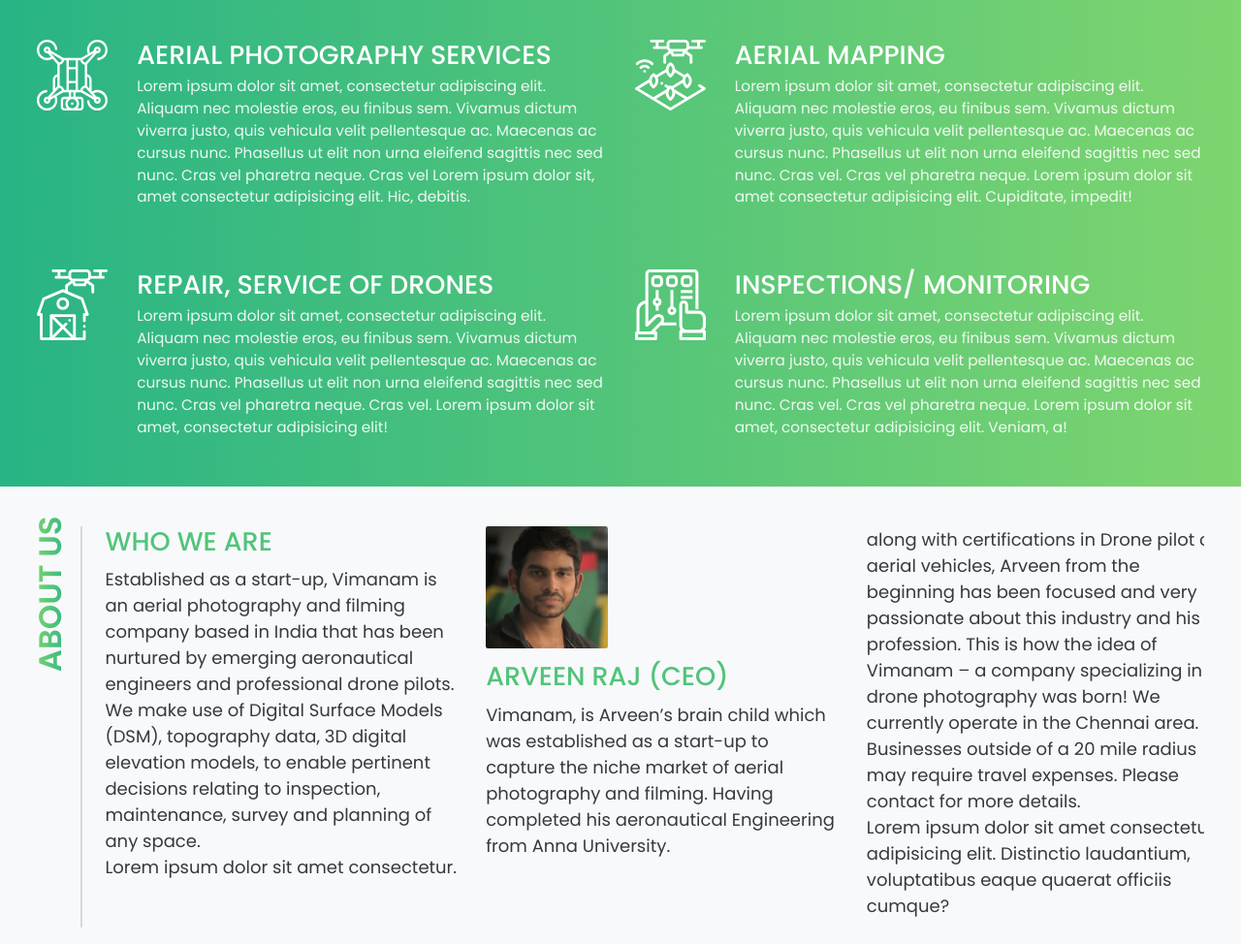
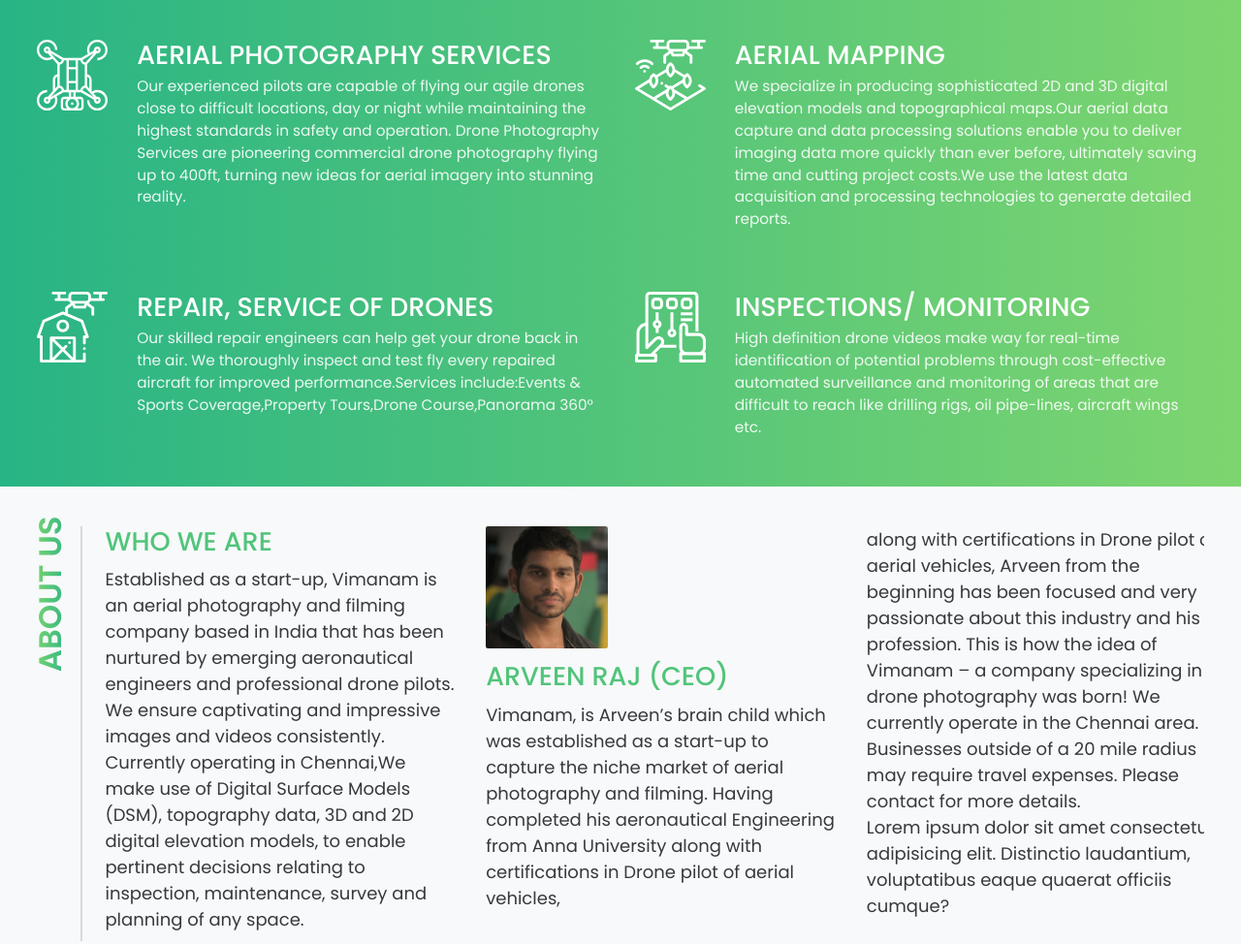
Before and after one commit to SanjayPJ/vimanam-new, a website: page index.html in a window 1280 px wide. Shown: the part 681-1655 px from the top of the page at 97% size. Drawn offline with nearby package versions, Linux system fonts and the light colour scheme.

Commit message:
data modification 1

```diff
--- a/index.html
+++ b/index.html
@@ -110,13 +110,7 @@
                         </div>
                         <div class="col-10 text-white">
                             <h3>AERIAL PHOTOGRAPHY SERVICES</h3>
-                            <p class="mt-2">Lorem ipsum dolor sit amet, consectetur adipiscing elit. Aliquam nec
-                                molestie eros, eu finibus sem.
-                                Vivamus dictum
-                                viverra justo, quis vehicula velit pellentesque ac. Maecenas ac cursus nunc. Phasellus
-                                ut elit non urna eleifend
-                                sagittis nec sed nunc. Cras vel pharetra neque. Cras vel Lorem ipsum dolor sit, amet
-                                consectetur adipisicing elit. Hic, debitis.</p>
+                            <p class="mt-2">Our experienced pilots are capable of flying our agile drones close to difficult locations, day or night while maintaining the highest standards in safety and operation. Drone Photography Services are pioneering commercial drone photography flying up to 400ft, turning new ideas for aerial imagery into stunning reality.</p>
                         </div>
                     </div>
                 </div>
@@ -127,15 +121,7 @@
                         </div>
                         <div class="col-10 text-white">
                             <h3>AERIAL MAPPING</h3>
-                            <p class="mt-2">Lorem ipsum dolor sit amet, consectetur adipiscing elit. Aliquam nec
-                                molestie eros, eu
-                                finibus sem.
-                                Vivamus dictum
-                                viverra justo, quis vehicula velit pellentesque ac. Maecenas ac cursus nunc. Phasellus
-                                ut elit non urna
-                                eleifend
-                                sagittis nec sed nunc. Cras vel. Cras vel pharetra neque. Lorem ipsum dolor sit amet
-                                consectetur adipisicing elit. Cupiditate, impedit!</p>
+                            <p class="mt-2">We specialize in producing sophisticated 2D and 3D digital elevation models and topographical maps.Our aerial data capture and data processing solutions enable you to deliver imaging data more quickly than ever before, ultimately saving time and cutting project costs.We use the latest data acquisition and processing technologies to generate detailed reports.</p>
                         </div>
                     </div>
                 </div>
@@ -148,15 +134,7 @@
                         </div>
                         <div class="col-10 text-white">
                             <h3>REPAIR, SERVICE OF DRONES</h3>
-                            <p class="mt-2">Lorem ipsum dolor sit amet, consectetur adipiscing elit. Aliquam nec
-                                molestie eros, eu
-                                finibus sem.
-                                Vivamus dictum
-                                viverra justo, quis vehicula velit pellentesque ac. Maecenas ac cursus nunc. Phasellus
-                                ut elit non
-                                urna eleifend
-                                sagittis nec sed nunc. Cras vel pharetra neque. Cras vel. Lorem ipsum dolor sit amet,
-                                consectetur adipisicing elit!</p>
+                            <p class="mt-2">Our skilled repair engineers can help get your drone back in the air. We thoroughly inspect and test fly every repaired aircraft for improved performance.Services include:Events & Sports Coverage,Property Tours,Drone Course,Panorama 360°</p>
                         </div>
                     </div>
                 </div>
@@ -167,16 +145,7 @@
                         </div>
                         <div class="col-10 text-white">
                             <h3>INSPECTIONS/ MONITORING</h3>
-                            <p class="mt-2">Lorem ipsum dolor sit amet, consectetur adipiscing elit. Aliquam nec
-                                molestie eros, eu
-                                finibus sem.
-                                Vivamus dictum
-                                viverra justo, quis vehicula velit pellentesque ac. Maecenas ac cursus nunc. Phasellus
-                                ut elit non
-                                urna
-                                eleifend
-                                sagittis nec sed nunc. Cras vel. Cras vel pharetra neque. Lorem ipsum dolor sit amet,
-                                consectetur adipisicing elit. Veniam, a!</p>
+                            <p class="mt-2">High definition drone videos make way for real-time identification of potential problems through cost-effective automated surveillance and monitoring of areas that are difficult to reach like drilling rigs, oil pipe-lines, aircraft wings etc.</p>
                         </div>
                     </div>
                 </div>
@@ -195,23 +164,13 @@
                     <div class="row">
                         <div class="col-4">
                             <h3 class="colored">WHO WE ARE</h3>
-                            <p class="mt-3">Established as a start-up, Vimanam is an aerial photography and filming
-                                company based in
-                                India that has been
-                                nurtured by emerging aeronautical engineers and professional drone pilots. We make use
-                                of Digital Surface Models
-                                (DSM), topography data, 3D digital elevation models, to enable pertinent decisions
-                                relating to inspection,
-                                maintenance, survey and planning of any space. <br>
-                                Lorem ipsum dolor sit amet consectetur.
+                            <p class="mt-3">Established as a start-up, Vimanam is an aerial photography and filming company based in India that has been nurtured by emerging aeronautical engineers and professional drone pilots. We ensure captivating and impressive images and videos consistently. Currently operating in Chennai,We make use of Digital Surface Models (DSM), topography data, 3D and 2D digital elevation models, to enable pertinent decisions relating to inspection, maintenance, survey and planning of any space.</p>
                         </div>
                         <div class="col-4">
                             <img class="rounded" src="assets/img/Arveen-Raj1.jpeg" alt="">
                             <h3 class="colored mt-4">ARVEEN RAJ (CEO)</h3>
                             <p class="mt-3">
-                                Vimanam, is Arveen’s brain child which was established as a start-up to capture the
-                                niche market of aerial photography
-                                and filming. Having completed his aeronautical Engineering from Anna University.
+                                Vimanam, is Arveen’s brain child which was established as a start-up to capture the niche market of aerial photography and filming. Having completed his aeronautical Engineering from Anna University along with certifications in Drone pilot of aerial vehicles,
                             </p>
                         </div>
                         <div class="col-4">
```
